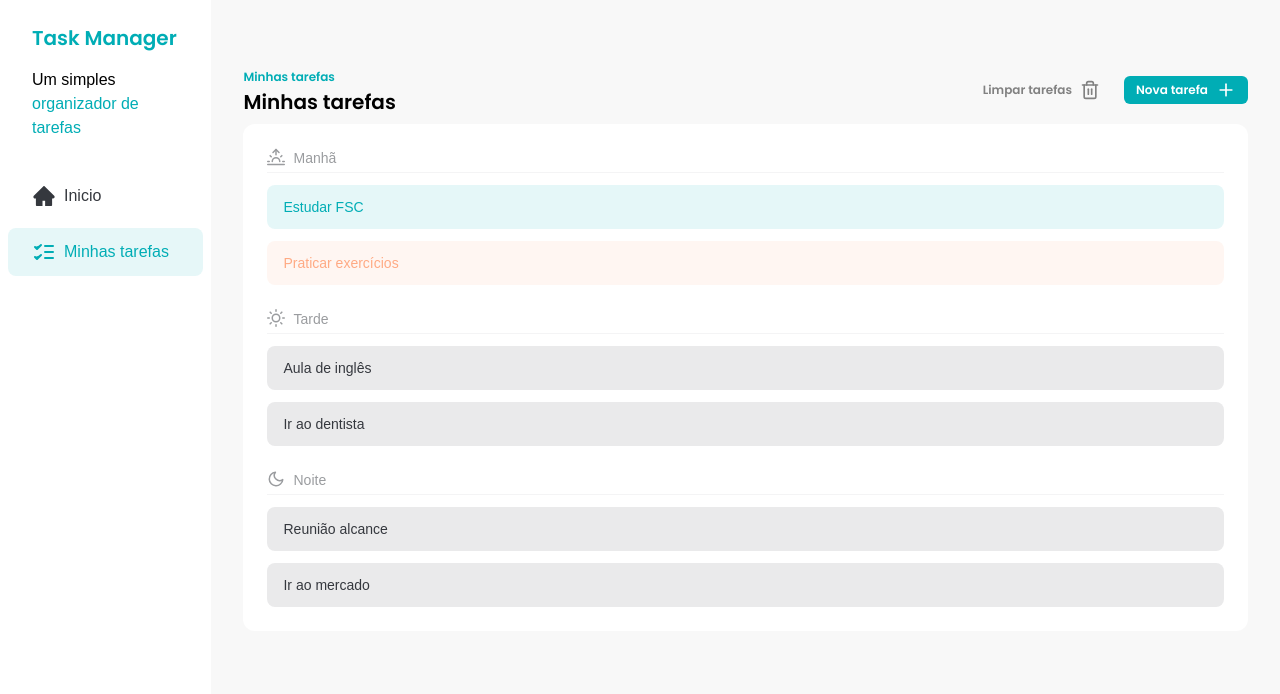
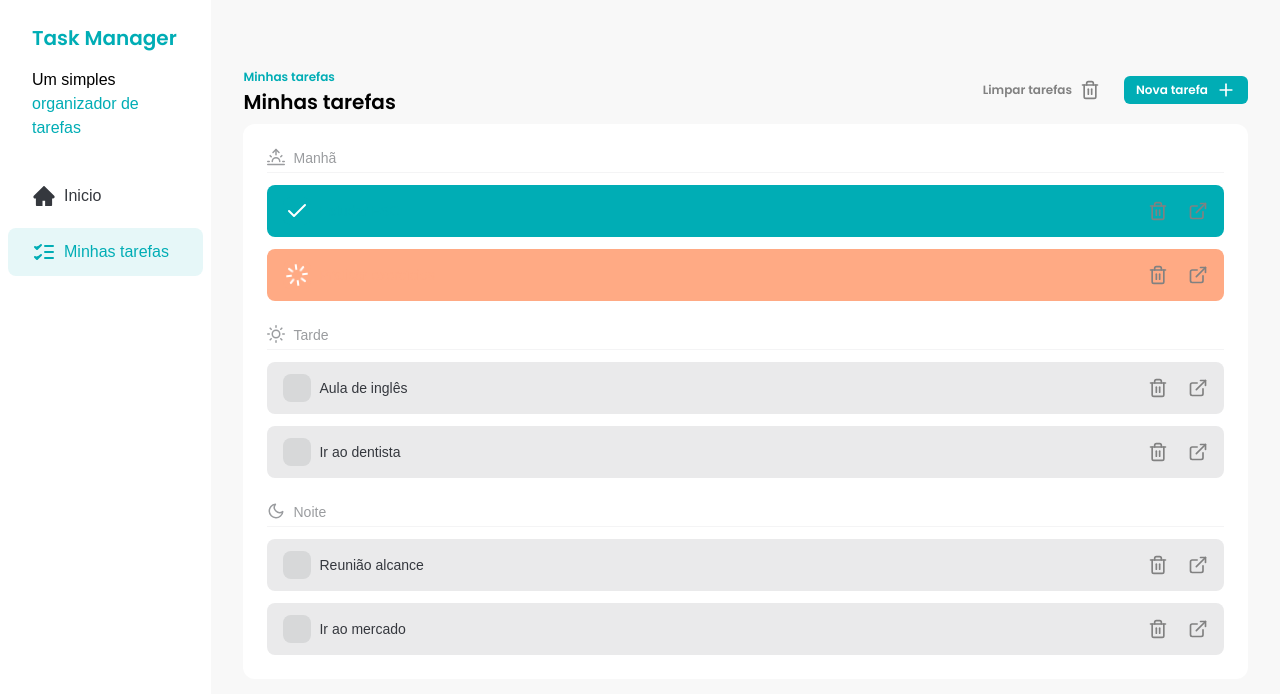
Before and after one commit to olgaluisa/task-manager, a React (Vite) app: page / in a window 1280 px wide. Shown: the top 694 px of the page. Built offline with nearby package versions, Linux system fonts and the light colour scheme; a web font is replaced by a local one.

Commit message:
feat: ensure TaskItem component changes depending on task status

```diff
--- a/src/components/TaskItem.jsx
+++ b/src/components/TaskItem.jsx
@@ -1,20 +1,53 @@
+import { Check, Loader, ExternalLink, Trash2 } from 'react-feather'
+import Button from './Button'
 const TaskItem = ({ task }) => {
   const getStatusClasses = () => {
     if (task.status === 'done') {
-      return 'bg-[#00adb5]/10 text-[#00adb5]'
+      return 'bg-[#00adb5] text-[#00adb5]'
     }
     if (task.status === 'in_progress') {
-      return 'bg-[#ffaa84]/10  text-[#ffaa84]'
+      return 'bg-[#ffaa84]  text-[#ffaa84]'
     }
     if (task.status === 'not_started') {
       return 'bg-[#35383e]/10  text-[#35383e]'
     }
   }
+  const getStatusColor = () => {
+    if (task.status === 'done') return '#00adb5'
+    if (task.status === 'in_progress') return '#ffaa84'
+    if (task.status === 'not_started') return '#35383e'
+  }
   return (
     <div
-      className={`flex items-center rounded-lg px-4 py-3 text-sm ${getStatusClasses()}`}
+      className={`flex items-center justify-between gap-2 rounded-lg px-4 py-3 text-sm bg-[${getStatusColor()}]/10 ${getStatusClasses()}`}
     >
-      {task.title}
+      <div className="flex items-center gap-2">
+        <label
+          className={`relative flex h-7 w-7 cursor-pointer items-center justify-center rounded-lg ${getStatusClasses()} `}
+        >
+          <input
+            type="checkbox"
+            checked={task.status === 'done'}
+            className="absolute h-full w-full cursor-pointer opacity-0"
+          />
+          {task.status === 'done' && <Check className="text-white" />}
+          {task.status === 'in_progress' && (
+            <Loader className="animate-spin text-white" />
+          )}
+        </label>
+        {task.title}
+      </div>
+      <div className="flex items-center gap-2">
+        <Button variant="ghost">
+          <Trash2 size={20} className="cursor-pointer" />
+        </Button>
+        <a href="/">
+          <ExternalLink
+            size={20}
+            className="cursor-pointer text-[#818181] transition hover:opacity-75"
+          />
+        </a>
+      </div>
     </div>
   )
 }
```
